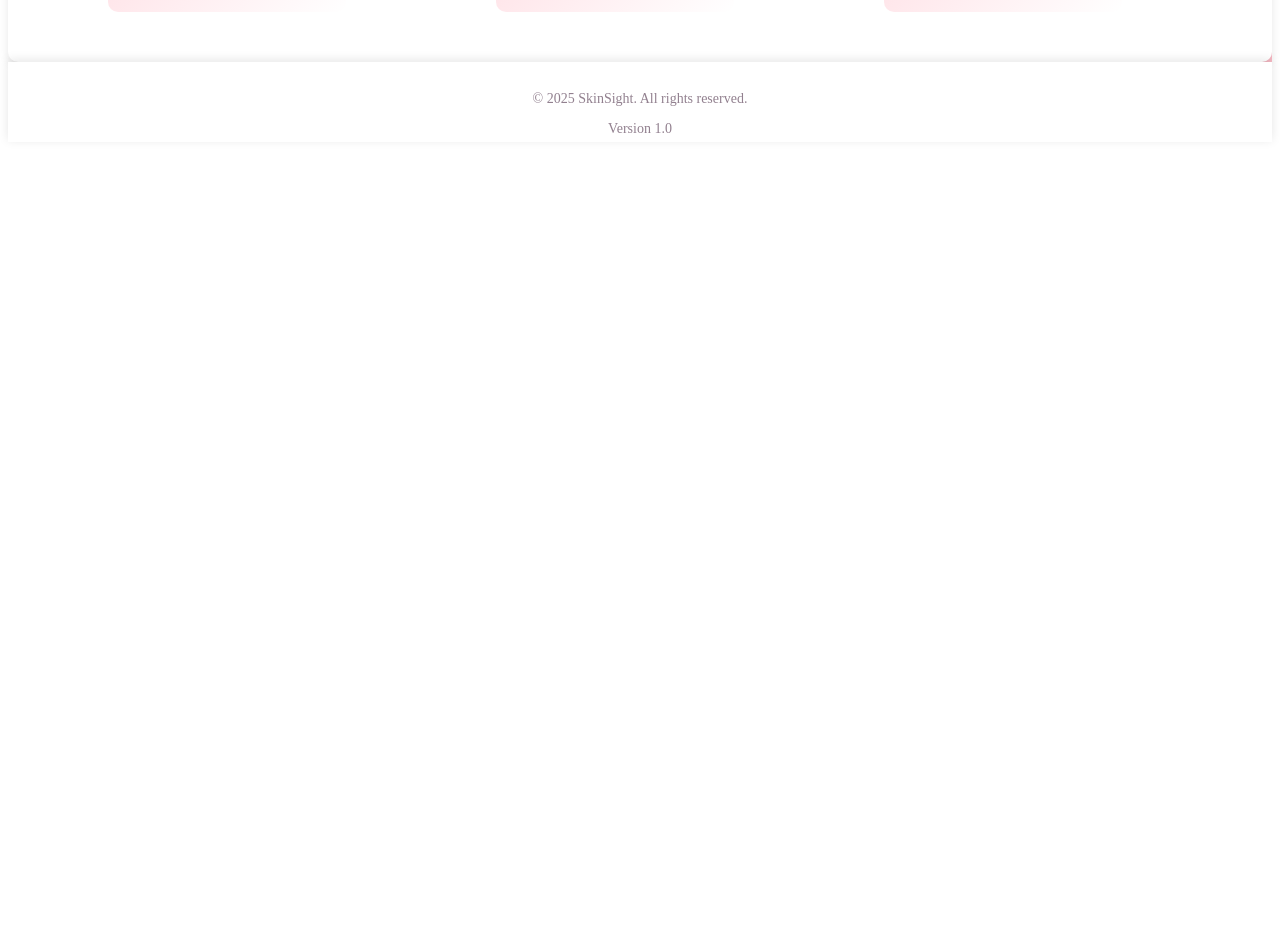
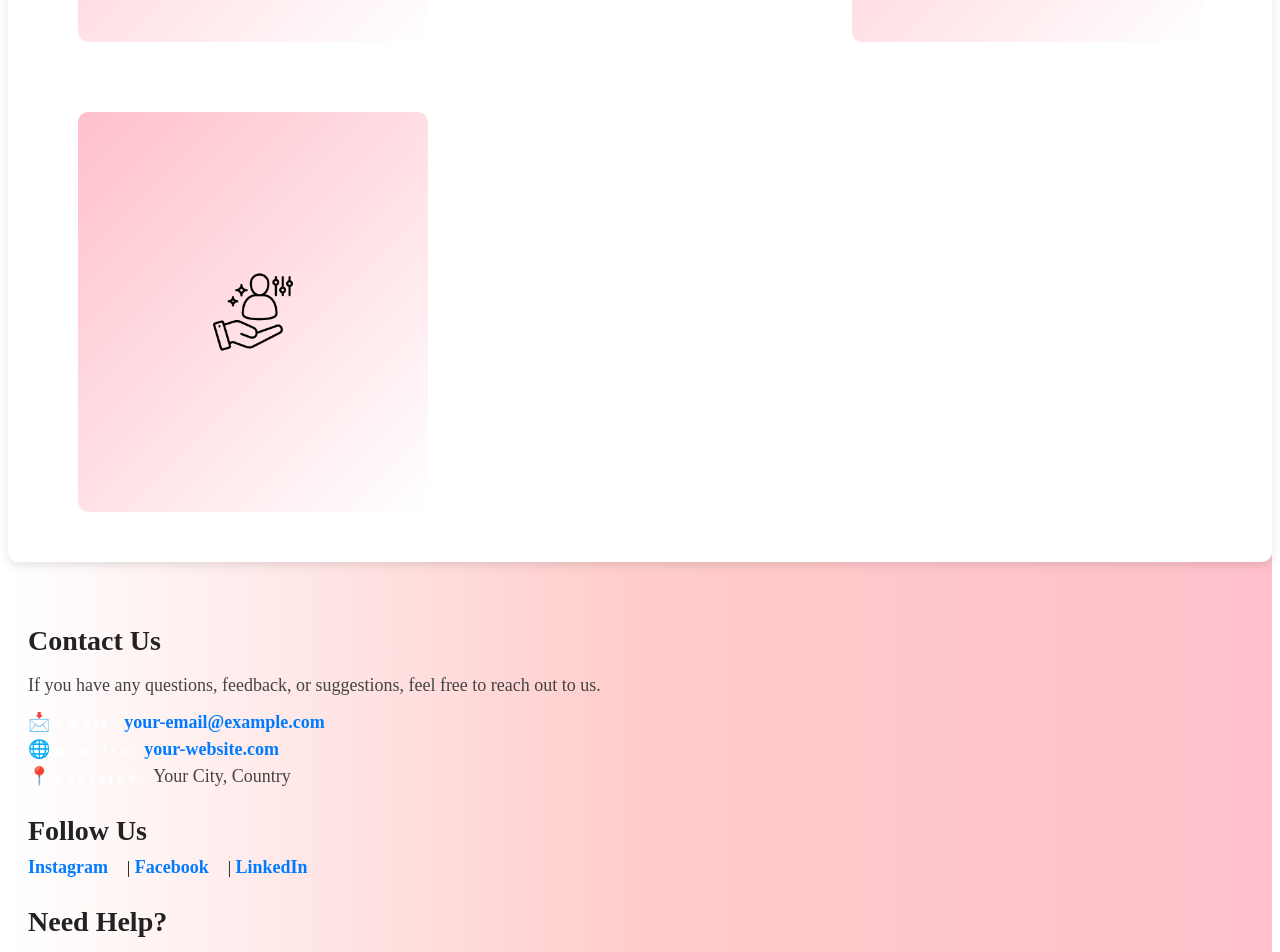
Before and after one commit to Boteina-jbel/Face-detection-app, a React (Create React App) app in the folder frontend/: page / in a window 1280 px wide. Shown: the part 1380-2332 px from the top of the page. Before the commit the page ends 1530 px from the top, so only its background shows below. Built offline with nearby package versions, Linux system fonts and the light colour scheme.

Commit message:
save devs

```diff
--- a/frontend/src/Components/Contact.js
+++ b/frontend/src/Components/Contact.js
@@ -0,0 +1,29 @@
+import React from "react";
+import "../Contact.css";
+
+const Contact = () => {
+  return (
+    <div className="contact-section">
+      <h2>Contact Us</h2>
+      <p>If you have any questions, feedback, or suggestions, feel free to reach out to us.</p>
+
+      <div className="contact-info">
+        <p>📩 <strong>Email:</strong> <a href="mailto:your-email@example.com">your-email@example.com</a></p>
+        <p>🌐 <strong>Website:</strong> <a href="https://your-website.com" target="_blank" rel="noopener noreferrer">your-website.com</a></p>
+        <p>📍 <strong>Location:</strong> Your City, Country</p>
+      </div>
+
+      <h3>Follow Us</h3>
+      <div className="social-links">
+        <a href="#" target="_blank" rel="noopener noreferrer">Instagram</a> |
+        <a href="#" target="_blank" rel="noopener noreferrer"> Facebook</a> |
+        <a href="#" target="_blank" rel="noopener noreferrer"> LinkedIn</a>
+      </div>
+
+      <h3>Need Help?</h3>
+      <p>Fill out our contact form, and we’ll get back to you as soon as possible!</p>
+    </div>
+  );
+};
+
+export default Contact;
--- /dev/null
+++ b/frontend/src/Contact.css
@@ -0,0 +1,41 @@
+.contact-section {
+    padding: 40px 20px;
+    text-align: left;
+    min-height: 75vh; /* Ensures it covers the full viewport height */
+  }
+
+  h2, h3 {
+    color: #222;
+    font-size: 28px;
+    margin-bottom: 10px;
+  }
+
+  p {
+    font-size: 18px;
+    color: #444;
+    margin-bottom: 15px;
+  }
+
+  .contact-info p {
+    font-size: 18px;
+    margin: 5px 0;
+  }
+
+  .contact-info a, .social-links a {
+    color: #007bff;
+    text-decoration: none;
+    font-weight: bold;
+  }
+
+  .contact-info a:hover, .social-links a:hover {
+    text-decoration: underline;
+  }
+
+  .social-links {
+    margin-top: 10px;
+  }
+
+  .social-links a {
+    margin-right: 15px;
+    font-size: 18px;
+  }
--- a/frontend/src/Features.css
+++ b/frontend/src/Features.css
@@ -1,3 +1,4 @@
+/* Ensure the features section has a lower z-index and doesn't overlap with navbar */
 .features {
   padding: 50px;
   background: white;
@@ -6,37 +7,42 @@
   border-radius: 10px;
   text-align: center;
   color: #333;
-  width: 100%; /* Use 100% to take up full width */
-  max-width: 1500px; /* Optionally, limit the width */
-  box-sizing: border-box; /* Ensure padding is included in width calculation */
-  margin: 0 auto; /* Center the section if the width is less than 100% */
+  width: 100%;
+  max-width: 1500px;
+  box-sizing: border-box;
+  margin: 0 auto;
+  position: relative; /* Keeps it under the navbar */
+  z-index: 1; /* Ensures it's below the navbar */
+  min-height: 90vh; /* Ensures it covers the full viewport height */
 }
 
-h2 {
+.features h2{
   margin: 0;
   font-size: 40px;
   color: rgb(146, 128, 143);
   font-weight: 700;
   margin-bottom: 35px;
   text-align: left;
-    margin-left:100px;
+  margin-left: 100px;
+  margin-top: 30px;
 }
 
 .card {
   position: relative;
   width: 350px;
   height: 400px;
-    background: linear-gradient(-45deg, #ffffff 0%, #ffc0cb 100% );
+  background: linear-gradient(-45deg, #ffffff 0%, #ffc0cb 100%);
   border-radius: 10px;
   display: flex;
   align-items: center;
   justify-content: center;
   overflow: hidden;
   transition: all 0.6s cubic-bezier(0.23, 1, 0.320, 1);
-    margin-right: 100px;
-    margin-left: 50px;
+  margin-right: 20px;
+  margin-left: 20px;
   margin-top: 50px;
   padding-right: -100px;
+  z-index: 1; /* Ensures the card stays below navbar */
 }
 
 .card img {
@@ -89,8 +95,13 @@ h2 {
   transform: rotate(-45deg);
 }
 
+/* Flexbox layout for card alignment */
 .parent-card {
-    display: flex; /* Enables flexbox layout */
-    justify-content: space-between; /* Adjusts spacing between divs */
-    align-items: center; /* Vertically aligns items in the center */
+  display: flex;
+  justify-content: space-between;
+  align-items: center;
+  flex-wrap: wrap; /* Prevents overflow if space is insufficient */
+  margin: 0 auto;
+  max-width: 100%;
+  gap: 20px; /* Adds space between the cards */
 }
--- a/frontend/src/Navbar.css
+++ b/frontend/src/Navbar.css
@@ -3,19 +3,22 @@
     padding: 1rem;
     position: sticky; /* This makes the navbar sticky */
     top: 0; /* Stick the navbar to the top */
+    z-index: 1000; /* Ensures the navbar stays above other elements like cards */
+    width: 100%;
 }
 
 .navbar-container {
     display: flex;
     justify-content: space-between;
     align-items: center;
+    width: 100%;
 }
 
 .navbar-logo {
     display: flex;
     align-items: center;
     text-decoration: none;
-    color:  pink;
+    color: pink;
     font-size: 2rem;
     font-weight: bold;
 }
--- a/frontend/src/Routes/Home.js
+++ b/frontend/src/Routes/Home.js
@@ -1,6 +1,7 @@
 import React, { Component } from 'react';
 import HomeContent from '../Components/HomeContent';
 import Features from '../Components/Features';
+import Contact from '../Components/Contact';
 
 class Home extends Component{
     render(){
@@ -11,6 +12,7 @@ class Home extends Component{
 
                 {/* Deuxième section */}
                 <Features />
+                <Contact />
             </div>
         )
     }
```
Also changed, not shown: 10 other files (tests, documents, lock files or other folders). Lines whose indentation alone changed are shown as unchanged.
